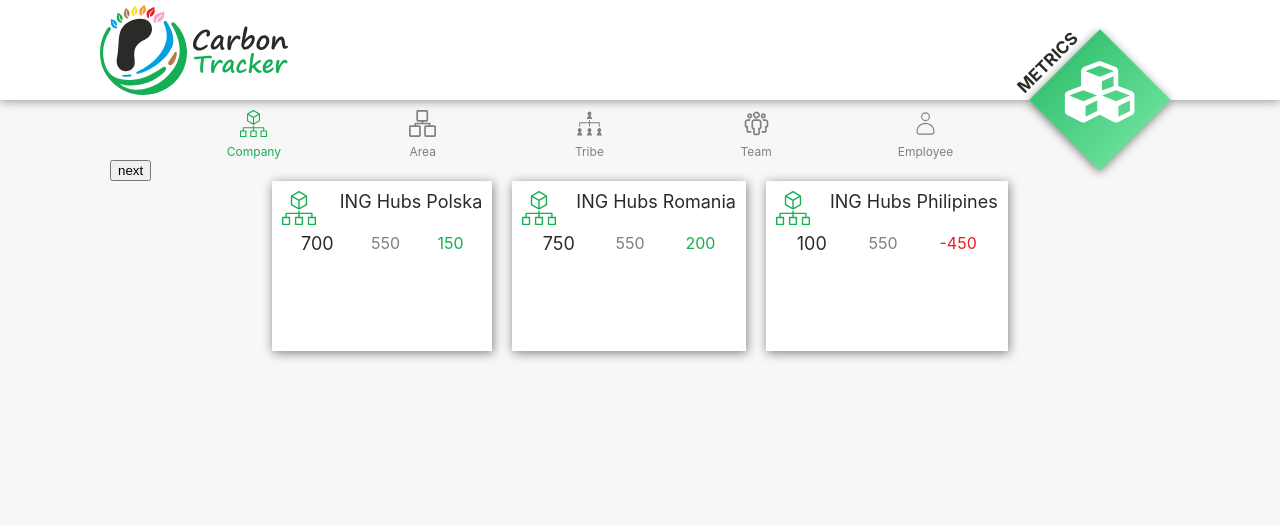
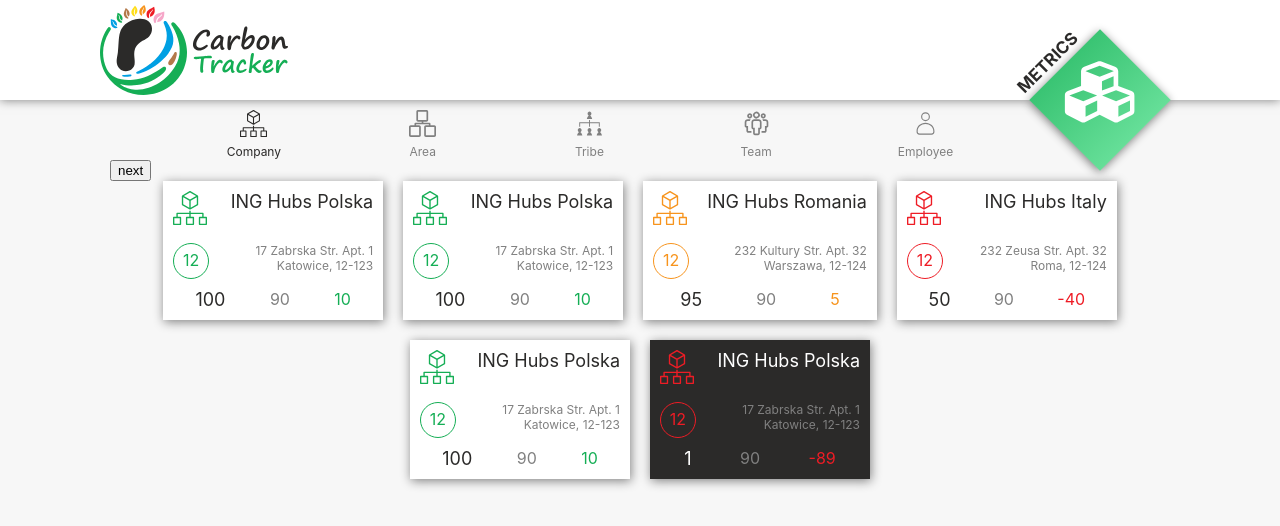
Before and after one commit to BartekDziurowicz/carbon-tracker-web, a React (Create React App) app: page / in a window 1280 px wide. Shown: the top 526 px of the page. Built offline with nearby package versions, Linux system fonts and the light colour scheme.

Commit message:
company item

```diff
--- a/src/components/Main/Metrics/MetricsCompany/CompanyItem/CompanyItem.jsx
+++ b/src/components/Main/Metrics/MetricsCompany/CompanyItem/CompanyItem.jsx
@@ -13,29 +13,38 @@
     location,
   } = company;
 
-  const areasCount = (id) => {
+  function areasCount(id) {
     // TODO api call to get numebr of areas where company.id = id
     // na razei mock, powinno byc jako useEffect
     return 12;
   }
 
+  function carbonBalance(id) {
+    // TODO api call to get thresholds by id
+    // meanwhile mock
+    const returnedThresholds = [200, 100, 90, 0];
+    const balance = parseFloat(((currentUsage/company.carbon_limit)*100).toFixed(2));
+    const threshold = returnedThresholds.findIndex((element) => balance > element);
+    return threshold;
+  }
+
   return (
-    <$CompanyItem carbonLimit={carbon_limit} currentUsage={currentUsage} index={index}>
+    <$CompanyItem threshold={carbonBalance(id)} index={index}>
       <header>
         <icon>
           <SiAwsorganizations />
         </icon>
-        <name>{name} </name>
+        <name>{name} {location.country.name}</name>
       </header>
-
-      {/* <country>{location.country.name} </country>
-      <location>
-        {street_number} {street} Str. {apartment_number !== null && <br />}
-        {apartment_number !== null && "Apt. " + apartment_number}
+      <container>
+        <areas>{areasCount(id)}</areas>
+        <location>
+        {street_number} {street} Str. {apartment_number !== null && "Apt. " + apartment_number}
         <br />
         {location.city}, {postal_code}
       </location>
-      <areas>{getAreasCount(1)}</areas>*/}
+      </container>
+
       <carbon>
         <div>{carbon_limit}</div>
         <div>{currentUsage}</div>
--- a/src/components/Main/Metrics/MetricsCompany/CompanyItem/CompanyItem.styles.jsx
+++ b/src/components/Main/Metrics/MetricsCompany/CompanyItem/CompanyItem.styles.jsx
@@ -1,22 +1,21 @@
 import { styled } from "styled-components";
 import {
   appblack,
+  appblue,
   appgreen,
-  appgreenlight,
   appgrey,
-  appgreydark,
   apporange,
   appred,
   appwhite,
-} from '../../../../../utils/colors.styles.jsx';
+} from "../../../../../utils/colors.styles.jsx";
 
 export const $CompanyItem = styled.div`
   min-width: 200px;
-  height: 150px;
   padding: 10px;
   cursor: pointer;
-  background-color: ${appwhite};
-  box-shadow: 1px 2px 10px #808080;
+  background-color: ${({ threshold }) =>
+    threshold === 0 ? appblack : appwhite};
+  box-shadow: 1px 2px 10px ${appgrey};
 
   & header {
     display: flex;
@@ -26,46 +25,76 @@
   }
 
   & icon {
-    color: ${appgreen};
+    color: ${({ threshold }) => {
+      switch (threshold) {
+        case 0:
+        case 1:
+          return appred;
+        case 2:
+          return apporange;
+        case 3:
+          return appgreen;
+        default:
+          return appblue;
+      }
+    }};
     font-size: 34px;
     text-align: left;
   }
 
   & name {
-    color: ${appblack};
+    color: ${({ threshold }) => (threshold !== 0 ? appblack : appwhite)};
     font-size: 18px;
     text-align: right;
   }
 
-  // & country {
-  //   color: grey;
-  //   font-size: 16px;
-  //   position: absolute;
-  //   width: 200px;
-  //   text-align: right;
-  //   float: right;
-  //   margin-top: 40px;
-  // }
+  & container {
+    display: flex;
+    direction: row-direction;
+    justify-content: space-between;
+    gap: 20px;
+    margin: 10px 0;
+  }
 
-  // & location {
-  //   color: grey;
-  //   font-size: 12px;
-  //   text-align: right;
-  //   float: right;
-  //   position: absolute;
-  //   width: 200px;
-  //   margin-top: 70px;
-  // }
+  & areas {
+      border: 1px solid ${({ threshold }) => {
+        switch (threshold) {
+          case 0:
+          case 1:
+            return appred;
+          case 2:
+            return apporange;
+          case 3:
+            return appgreen;
+          default:
+            return appblue;
+        }
+      }};
+      border-radius: 50%;
+      height: 34px;
+      width: 34px;
+      line-height: 33px;
+      text-align: center;
+      color: ${({ threshold }) => {
+        switch (threshold) {
+          case 0:
+          case 1:
+            return appred;
+          case 2:
+            return apporange;
+          case 3:
+            return appgreen;
+          default:
+            return appblue;
+        }
+      }};
+  }
 
-  // & areas {
-  //   border: 1px solid #15ae55;
-  //   border-radius: 50%;
-  //   position: absolute;
-  //   height: 34px;
-  //   width: 34px;
-  //   text-align: center    ;
-  //   margin-top: 50px;
-  // }
+  & location {
+    color: ${appgrey};
+    font-size: 12px;
+    text-align: right;
+  }
 
   & carbon {
     display: flex;
@@ -74,7 +103,7 @@
   }
 
   & carbon :first-child {
-    color: ${appblack};
+    color: ${({ threshold }) => (threshold !== 0 ? appblack : appwhite)};
     font-size: 18px;
   }
 
@@ -83,18 +112,56 @@
   }
 
   & carbon :nth-child(3) {
-    color: ${({ carbonLimit, currentUsage }) => carbonLimit > currentUsage ? appgreen : appred };
+    color: ${({ threshold }) => {
+      switch (threshold) {
+        case 0:
+        case 1:
+          return appred;
+        case 2:
+          return apporange;
+        case 3:
+          return appgreen;
+        default:
+          return appblue;
+      }
+    }};
   }
 
   &:hover {
-    box-shadow: 1px 2px 10px ${appgreen};
-    transform: rotate(${({ index }) => index%2 === 0 ? '-1deg' : '1deg'});
+    box-shadow: 1px 2px 10px ${({ threshold }) => {
+      switch (threshold) {
+        case 0:
+          return appblack;
+        case 1:
+          return appred;
+        case 2:
+          return apporange;
+        case 3:
+          return appgreen;
+        default:
+          return appblue;
+      }
+    }};
+    transform: rotate(${({ index }) => (index % 2 === 0 ? "-1deg" : "1deg")});
 
   &:active {
-    box-shadow: 0px 1px 2.5px ${apporange};
+    box-shadow: 0px 1px 2.5px ${({ threshold }) => {
+      switch (threshold) {
+        case 0:
+          return appblack;
+        case 1:
+          return appred;
+        case 2:
+          return apporange;
+        case 3:
+          return appgreen;
+        default:
+          return appblue;
+      }
+    }};
   }
 
-  &:active icon {
-    color: ${apporange};
-  }
+  // &:active icon {
+  //   color: ${apporange};
+  // }
 `;
--- a/src/components/Main/Metrics/MetricsCompany/MetricsCompany.jsx
+++ b/src/components/Main/Metrics/MetricsCompany/MetricsCompany.jsx
@@ -5,12 +5,29 @@
 const tempCompany = [
   {
     id: 1,
-    name: "ING Hubs Polska",
+    name: "ING Hubs",
     postal_code: "12-123",
     street: "Zabrska",
     street_number: 17,
     apartment_number: 1,
-    carbon_limit: 700.0,
+    carbon_limit: 100.0,
+    location: {
+      id: 1,
+      city: "Katowice",
+      country: {
+        id: 3,
+        name: "Polska",
+      },
+    },
+  },
+  {
+    id: 5,
+    name: "ING Hubs",
+    postal_code: "12-123",
+    street: "Zabrska",
+    street_number: 17,
+    apartment_number: 1,
+    carbon_limit: 100.0,
     location: {
       id: 1,
       city: "Katowice",
@@ -22,35 +39,69 @@
   },
   {
     id: 2,
-    name: "ING Hubs Romania",
+    name: "ING Hubs",
     postal_code: "12-124",
     street: "Kultury",
     street_number: 232,
     apartment_number: 32,
-    carbon_limit: 750.0,
+    carbon_limit: 95.0,
     location: {
       id: 3,
       city: "Warszawa",
       country: {
         id: 4,
-        name: "Polska",
+        name: "Romania",
       },
     },
   },
   {
-    id: 4,
-    name: "ING Hubs Philipines",
+    id: 3,
+    name: "ING Hubs",
     postal_code: "12-124",
     street: "Zeusa",
     street_number: 232,
     apartment_number: 32,
-    carbon_limit: 100.0,
+    carbon_limit: 50.0,
     location: {
       id: 3,
       city: "Roma",
       country: {
         id: 4,
         name: "Italy",
+      },
+    },
+  },
+  {
+    id: 6,
+    name: "ING Hubs",
+    postal_code: "12-123",
+    street: "Zabrska",
+    street_number: 17,
+    apartment_number: 1,
+    carbon_limit: 100.0,
+    location: {
+      id: 1,
+      city: "Katowice",
+      country: {
+        id: 3,
+        name: "Polska",
+      },
+    },
+  },
+  {
+    id: 7,
+    name: "ING Hubs",
+    postal_code: "12-123",
+    street: "Zabrska",
+    street_number: 17,
+    apartment_number: 1,
+    carbon_limit: 1.0,
+    location: {
+      id: 1,
+      city: "Katowice",
+      country: {
+        id: 3,
+        name: "Polska",
       },
     },
   },
@@ -65,17 +116,17 @@
     setAvailableCompanies(companies);
   }, []);
 
-  const currentUsage = (id) => {
+  function currentUsage(id) {
     // TODO api call to get numebr of areas where company.id = id
     // na razei mock, powinno byc jako useEffect
     // chyba jakis useEffect
-    return 550;
+    return 90;
   }
 
   return (
     <$MetricsCompany>
       {availableCompanies.map((company, index) => {
-        return <CompanyItem key={index} company={company} currentUsage={550} index={index}/>;
+        return <CompanyItem key={index} company={company} currentUsage={currentUsage(company.id)} index={index}/>;
       })}
     </$MetricsCompany>
   );
--- a/src/components/Main/Metrics/MetricsStepper/Step/Step.styles.jsx
+++ b/src/components/Main/Metrics/MetricsStepper/Step/Step.styles.jsx
@@ -7,9 +7,9 @@
   align-items: center;
   color: ${({ step, index }) =>
     index < step
+      ? appgreen
+      : index === step
       ? appblack
-      : index === step
-      ? appgreen
       : appgrey};
   font-size: 12px;
   // cursor: pointer;
```
Also changed, not shown: 1 other file (tests, documents, lock files or other folders).
